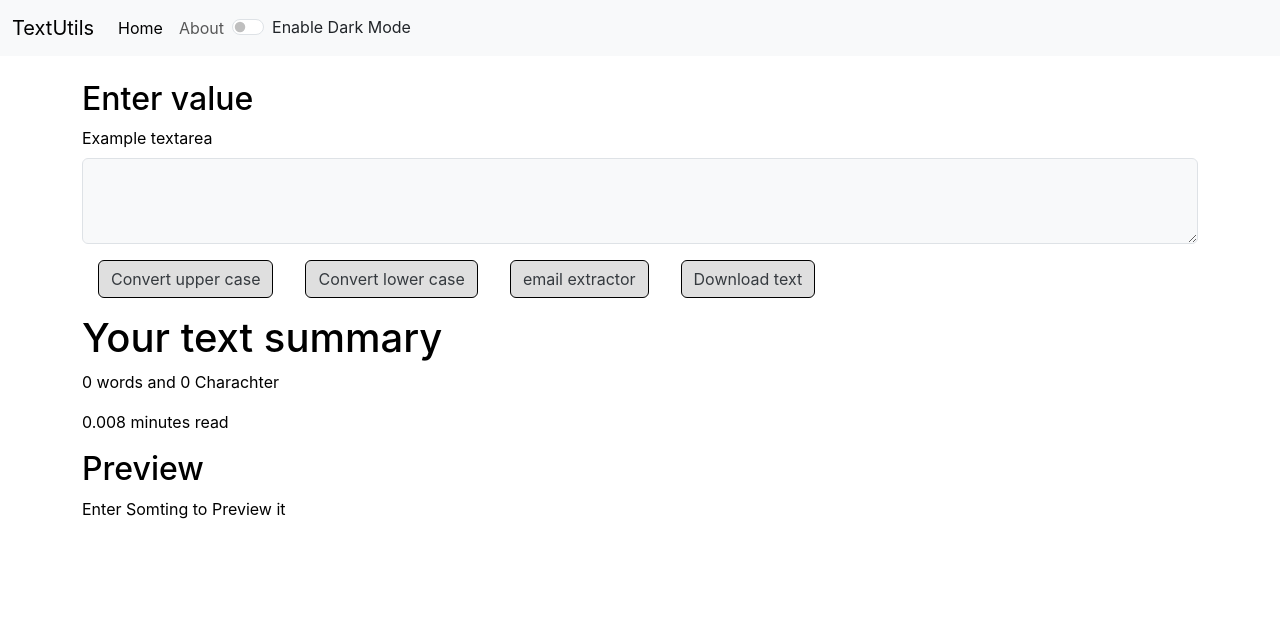
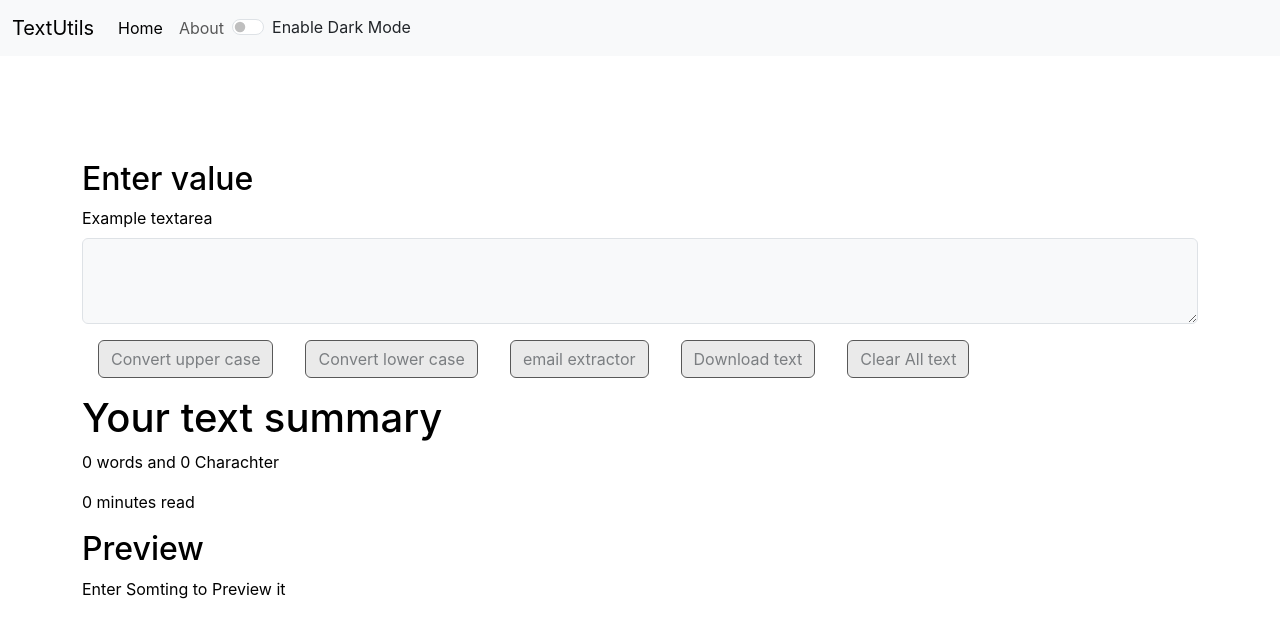
Before and after one commit to amanuchitkar/60-Days-of-ReactJs, a React (Create React App) app in the folder textutils0/: page / in a window 1280 px wide. Shown: the top 638 px of the page. Built offline with nearby package versions, Linux system fonts and the light colour scheme.

Commit message:
60 Days of ReactJs

```diff
--- a/textutils0/src/Componets/Alert.js
+++ b/textutils0/src/Componets/Alert.js
@@ -1,22 +1,30 @@
 // rfce
 // import PropTypes from "prop-types";
 
-import React from 'react'
+import React from "react";
 
 function Alert(props) {
-    const Capitelized = (word)=>{
-        const lower=word.toLowerCase();
-        return lower.charAt(0).toUpperCase()+lower.slice(1);
+  const Capitelized = (word) => {
+    const lower = word.toLowerCase();
+    return lower.charAt(0).toUpperCase() + lower.slice(1);
+  };
+  return (
+    <div style={{height:'5rem'}}>
 
-    }
-    return (
-   props.alert && <div>
-      <div className={`alert alert-${props.alert.type} alert-dismissible fade show`} role="alert">
-  <strong>{Capitelized(props.alert.type)}!</strong> {props.alert.msg}
-  {/* <button type="button" className="btn-close" data-bs-dismiss="alert" aria-label="Close"></button> */}
-</div>
+
+    {props.alert && (
+      <div>
+        <div
+          className={`alert alert-${props.alert.type} alert-dismissible fade show`}
+          role="alert"
+          >
+          <strong>{Capitelized(props.alert.type)}!</strong> {props.alert.msg}
+          {/* <button type="button" className="btn-close" data-bs-dismiss="alert" aria-label="Close"></button> */}
+        </div>
+      </div>
+    )}
     </div>
-  )
+  );
 }
 
-export default Alert
+export default Alert;
--- a/textutils0/src/Componets/textForm.js
+++ b/textutils0/src/Componets/textForm.js
@@ -32,6 +32,11 @@ export default function TextForm(props) {
   const handleOnChange = (event) => {
     setText(event.target.value);
   };
+  const clearAll=()=>{
+    setText("")
+    props.showAlert("Clear all text successfully","success")
+
+  };
 
   // setText("kfdljsajf");
   return (
@@ -50,17 +55,20 @@ export default function TextForm(props) {
             style={{color:props.mode==="dark" ? "white":"black"}}
             rows="3"
           ></textarea>
-          <button className="btn btn-primary  m-3 " style={{backgroundColor:props.mode==="dark"?"#353a3f":"#dfdfdf",border:"1px solid black",color:props.mode==="light"?"#353a3f":"#dfdfdf"}} onClick={handleupclick}>
+          <button className="btn btn-primary  m-3 " disabled={text.length===0}style={{backgroundColor:props.mode==="dark"?"#353a3f":"#dfdfdf",border:"1px solid black",color:props.mode==="light"?"#353a3f":"#dfdfdf"}} onClick={handleupclick}>
             Convert upper case
           </button>
-          <button className="btn btn-primary m-3" style={{backgroundColor:props.mode==="dark"?"#353a3f":"#dfdfdf",border:"1px solid black",color:props.mode==="light"?"#353a3f":"#dfdfdf"}} onClick={handlelowclick}>
+          <button className="btn btn-primary m-3" disabled={text.length===0} style={{backgroundColor:props.mode==="dark"?"#353a3f":"#dfdfdf",border:"1px solid black",color:props.mode==="light"?"#353a3f":"#dfdfdf"}} onClick={handlelowclick}>
             Convert lower case
           </button>
-          <button className="btn btn-primary m-3" style={{backgroundColor:props.mode==="dark"?"#353a3f":"#dfdfdf",border:"1px solid black",color:props.mode==="light"?"#353a3f":"#dfdfdf"}} onClick={emailextrac}>
+          <button className="btn btn-primary m-3" disabled={text.length===0} style={{backgroundColor:props.mode==="dark"?"#353a3f":"#dfdfdf",border:"1px solid black",color:props.mode==="light"?"#353a3f":"#dfdfdf"}} onClick={emailextrac}>
             email extractor
           </button>
-          <button className="btn btn-primary m-3" style={{backgroundColor:props.mode==="dark"?"#353a3f":"#dfdfdf",border:"1px solid black",color:props.mode==="light"?"#353a3f":"#dfdfdf"}} onClick={dowtext}>
+          <button className="btn btn-primary m-3" disabled={text.length===0} style={{backgroundColor:props.mode==="dark"?"#353a3f":"#dfdfdf",border:"1px solid black",color:props.mode==="light"?"#353a3f":"#dfdfdf"}} onClick={dowtext}>
             Download text
+          </button>
+          <button className="btn btn-primary m-3" disabled={text.length===0} style={{backgroundColor:props.mode==="dark"?"#353a3f":"#dfdfdf",border:"1px solid black",color:props.mode==="light"?"#353a3f":"#dfdfdf"}} onClick={clearAll}>
+            Clear All text
           </button>
         </div>
       </div>
@@ -69,7 +77,7 @@ export default function TextForm(props) {
         <p>
           {text.split(" ").filter((element)=>{return element.length!==0}).length} words and {text.length} Charachter
         </p>
-        <p>{0.008 * text.split(" ").length} minutes read</p>
+        <p>{0.008 * text.split(" ").filter((element)=>{return element.length!==0}).length} minutes read</p>
         <h2>Preview</h2>
         <p>{text.length>0?text:"Enter Somting to Preview it"}</p>
       </div>
```
